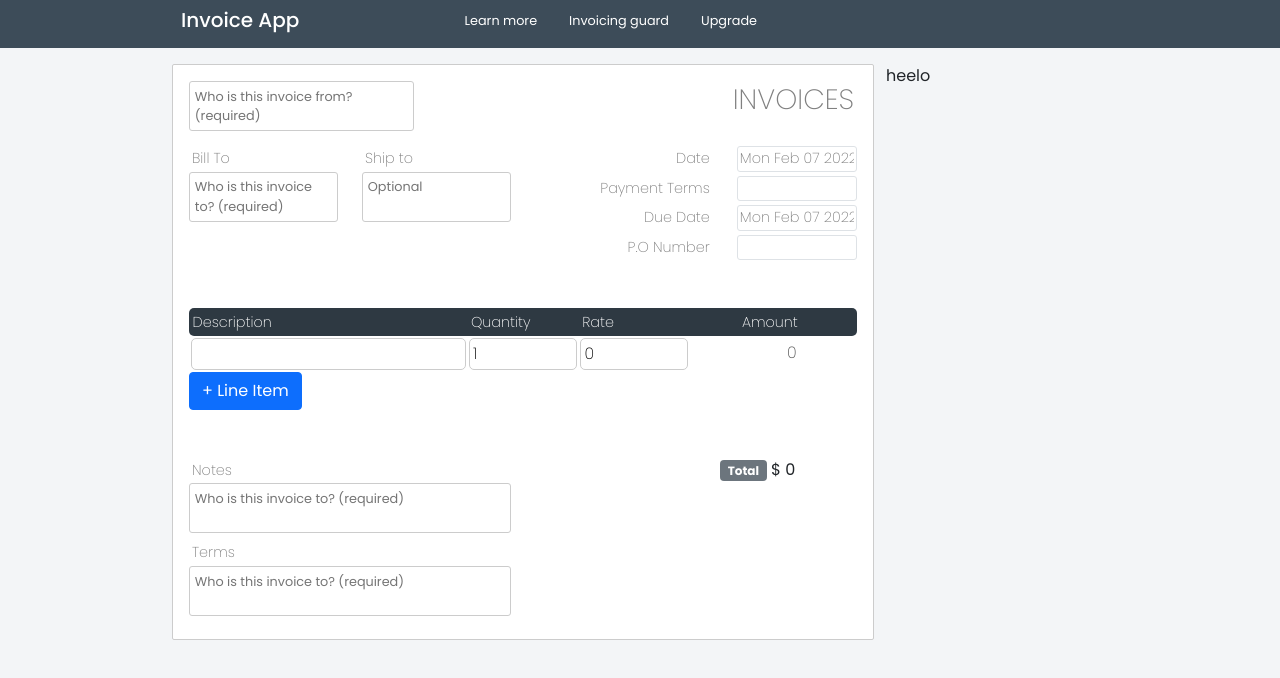
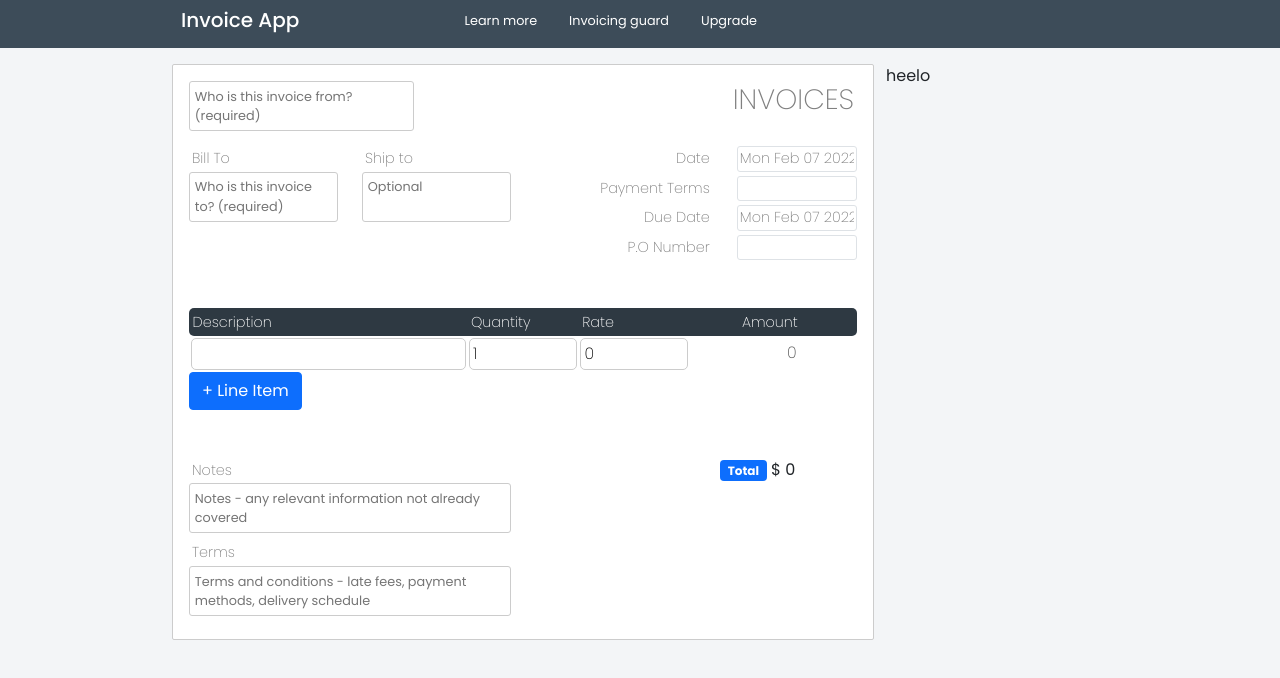
Before and after one commit to jeffkojobans5/invoice-app, a React (Create React App) app: page / in a window 1280 px wide. Shown: the top 678 px of the page. Built offline with nearby package versions, Linux system fonts and the light colour scheme.

Commit message:
make date selectable

```diff
--- a/package.json
+++ b/package.json
@@ -9,7 +9,6 @@
     "@testing-library/user-event": "^7.2.1",
     "bootstrap": "^5.1.3",
     "react": "^17.0.2",
-    "react-datepicker": "^4.6.0",
     "react-dom": "^17.0.2",
     "react-icons": "^4.3.1",
     "react-router-dom": "^6.2.1",
--- a/src/components/InvoiceBlock.js
+++ b/src/components/InvoiceBlock.js
@@ -9,6 +9,7 @@ const InvoiceBlock = () => {
 
     return (
         <div className="container p-2">
+
             <div className="row">
                 <div className="col-md-6">
                     <Txtarea
@@ -29,6 +30,7 @@ const InvoiceBlock = () => {
                     />
                 </div>
             </div>
+
 
             <div className="row mt-2">
                 <div className="col-md-6">
--- a/src/components/NotesTotal.js
+++ b/src/components/NotesTotal.js
@@ -19,7 +19,7 @@ function NotesTotal () {
                                 onChange = { (e)=>updateOtherFields(e) }
                             />
                             <Txtarea
-                                placeholder = "Who is this invoice to? (required)"
+                                placeholder = "Notes - any relevant information not already covered"
                                 className = "textarea-visible w-100"
                                 name = "notesValue"
                                 value = { inputFields.notesValue}
@@ -33,7 +33,7 @@ function NotesTotal () {
                                 onChange = { (e)=>updateOtherFields(e) }
                             />
                             <Txtarea
-                                placeholder = "Who is this invoice to? (required)"
+                                placeholder = "Terms and conditions - late fees, payment methods, delivery schedule"
                                 className = "textarea-visible w-100"
                                 name = "termsValue"
                                 value = { inputFields.termsValue}
@@ -42,7 +42,7 @@ function NotesTotal () {
                 </div>
 
                 <div className="col-md-6  subtotal">
-                            <p className="text-end "> <span class="badge bg-secondary">Total</span>  $ { inputFields.subTotal }</p>
+                            <p className="text-end "> <span class="badge bg-primary">Total</span>  $ { inputFields.subTotal }</p>
                 </div>
             </div>
         </div>
```
Also changed, not shown: 1 other file (tests, documents, lock files or other folders).
